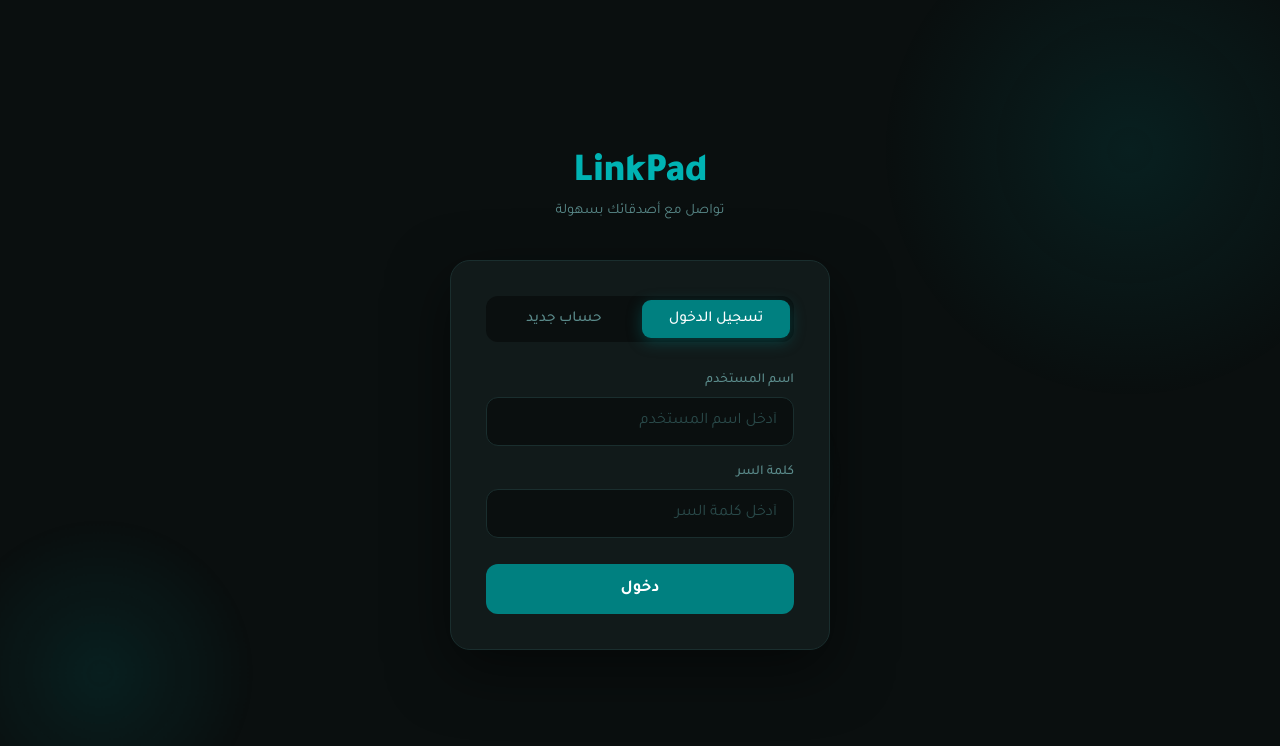
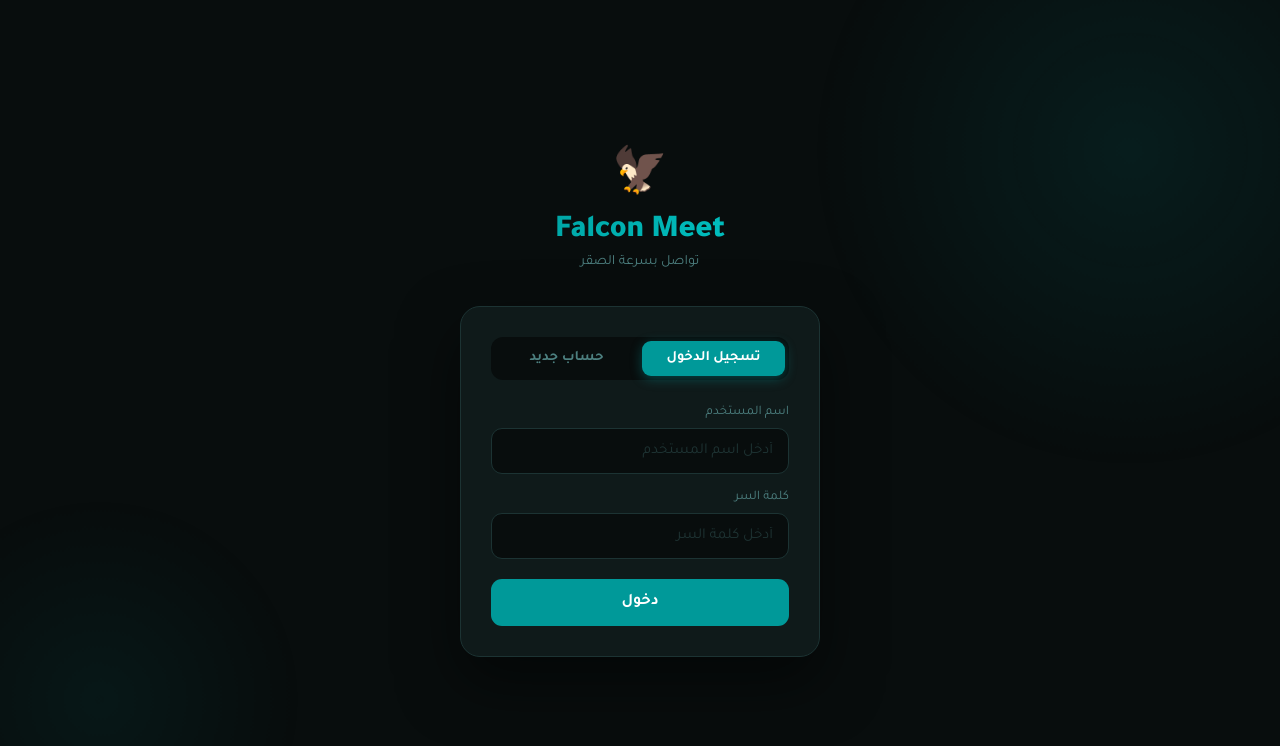
Before and after one commit to bravo36bs-bit/linkpad, a website: page public/login.html in a window 1280 px wide. Both pictures are taken after a click on the button "تسجيل الدخول". Drawn offline with Linux system fonts and the light colour scheme.

Commit message:
Falcon Meet - clean rebuild

```diff
--- a/public/login.html
+++ b/public/login.html
@@ -2,252 +2,221 @@
 <html lang="ar" dir="rtl">
 <head>
 <meta charset="UTF-8">
-    <title>LinkPad - دخول</title>
+<title>Falcon Meet</title>
 <meta name="viewport" content="width=device-width, initial-scale=1.0, maximum-scale=1.0, user-scalable=no">
-    <link href="https://fonts.googleapis.com/css2?family=Tajawal:wght@300;400;500;700;900&display=swap" rel="stylesheet">
+<link href="https://fonts.googleapis.com/css2?family=Tajawal:wght@400;500;700;900&display=swap" rel="stylesheet">
 <style>
 :root {
-            --teal: #008080;
-            --teal-dark: #005f5f;
-            --teal-light: #00b3b3;
-            --bg: #0a0f0f;
-            --card: #111a1a;
-            --border: #1a2e2e;
-            --text: #e8f4f4;
-            --muted: #5a8a8a;
+    --bg:    #080d0d;
+    --card:  #0f1a1a;
+    --border:#1c3333;
+    --teal:  #009999;
+    --teal2: #00cccc;
+    --text:  #dff0f0;
+    --muted: #4d8080;
+}
+* { margin:0; padding:0; box-sizing:border-box; }
+body {
+    font-family:'Tajawal',sans-serif;
+    background:var(--bg);
+    min-height:100vh;
+    display:flex;
+    align-items:center;
+    justify-content:center;
+    overflow:hidden;
 }
 
-        * { margin: 0; padding: 0; box-sizing: border-box; }
-
-        body {
-            font-family: 'Tajawal', sans-serif;
-            background: var(--bg);
-            min-height: 100vh;
-            display: flex;
-            align-items: center;
-            justify-content: center;
-            overflow: hidden;
+/* خلفية */
+.bg {
+    position:fixed; inset:0; z-index:0; overflow:hidden;
+}
+.bg::before {
+    content:'';
+    position:absolute;
+    width:600px; height:600px;
+    border-radius:50%;
+    background:radial-gradient(circle, rgba(0,153,153,.12), transparent 70%);
+    top:-150px; right:-150px;
+    animation:pulse 6s ease-in-out infinite;
+}
+.bg::after {
+    content:'';
+    position:absolute;
+    width:400px; height:400px;
+    border-radius:50%;
+    background:radial-gradient(circle, rgba(0,153,153,.08), transparent 70%);
+    bottom:-100px; left:-100px;
+    animation:pulse 6s ease-in-out infinite 3s;
+}
+@keyframes pulse {
+    0%,100% { transform:scale(1); }
+    50%      { transform:scale(1.1); }
 }
 
-        /* خلفية متحركة */
-        .bg-circles {
-            position: fixed;
-            inset: 0;
-            pointer-events: none;
-            z-index: 0;
-        }
-        .bg-circles span {
-            position: absolute;
-            border-radius: 50%;
-            background: radial-gradient(circle, rgba(0,128,128,0.15), transparent 70%);
-            animation: float 8s infinite ease-in-out;
-        }
-        .bg-circles span:nth-child(1) { width: 500px; height: 500px; top: -100px; right: -100px; animation-delay: 0s; }
-        .bg-circles span:nth-child(2) { width: 300px; height: 300px; bottom: -50px; left: -50px; animation-delay: 3s; }
-        .bg-circles span:nth-child(3) { width: 200px; height: 200px; top: 50%; left: 50%; animation-delay: 5s; }
-
-        @keyframes float {
-            0%, 100% { transform: translateY(0) scale(1); }
-            50% { transform: translateY(-30px) scale(1.05); }
+.wrap {
+    position:relative; z-index:1;
+    width:100%; max-width:400px;
+    padding:20px;
 }
 
-        .container {
-            position: relative;
-            z-index: 1;
-            width: 100%;
-            max-width: 420px;
-            padding: 20px;
+/* Logo */
+.logo {
+    text-align:center;
+    margin-bottom:35px;
+    animation:fadeDown .5s ease;
+}
+.logo .falcon { font-size:2.8rem; margin-bottom:6px; }
+.logo h1 {
+    font-size:2rem; font-weight:900;
+    background:linear-gradient(135deg, var(--teal), var(--teal2));
+    -webkit-background-clip:text;
+    -webkit-text-fill-color:transparent;
+    letter-spacing:-0.5px;
+}
+.logo p { color:var(--muted); font-size:.88rem; margin-top:4px; }
+
+@keyframes fadeDown {
+    from { opacity:0; transform:translateY(-15px); }
+    to   { opacity:1; transform:translateY(0); }
 }
 
-        /* الشعار */
-        .logo {
-            text-align: center;
-            margin-bottom: 40px;
-            animation: slideDown 0.6s ease;
+/* Card */
+.card {
+    background:var(--card);
+    border:1px solid var(--border);
+    border-radius:20px;
+    padding:30px;
+    box-shadow:0 25px 60px rgba(0,0,0,.5);
+    animation:fadeUp .5s ease .1s both;
 }
-        .logo h1 {
-            font-size: 2.5rem;
-            font-weight: 900;
-            color: var(--teal-light);
-            letter-spacing: -1px;
-        }
-        .logo p {
-            color: var(--muted);
-            font-size: 0.9rem;
-            margin-top: 5px;
+@keyframes fadeUp {
+    from { opacity:0; transform:translateY(15px); }
+    to   { opacity:1; transform:translateY(0); }
 }
 
-        @keyframes slideDown {
-            from { opacity: 0; transform: translateY(-20px); }
-            to { opacity: 1; transform: translateY(0); }
+/* Tabs */
+.tabs {
+    display:flex;
+    background:var(--bg);
+    border-radius:12px;
+    padding:4px;
+    gap:4px;
+    margin-bottom:25px;
+}
+.tab {
+    flex:1; padding:9px;
+    border:none; border-radius:9px;
+    cursor:pointer;
+    font-family:'Tajawal',sans-serif;
+    font-size:.9rem; font-weight:600;
+    transition:all .3s;
+    background:transparent;
+    color:var(--muted);
+}
+.tab.active {
+    background:var(--teal);
+    color:#fff;
+    box-shadow:0 3px 12px rgba(0,153,153,.4);
 }
 
-        /* البطاقة */
-        .card {
-            background: var(--card);
-            border: 1px solid var(--border);
-            border-radius: 20px;
-            padding: 35px;
-            animation: slideUp 0.6s ease 0.1s both;
-            box-shadow: 0 20px 60px rgba(0,0,0,0.5);
-        }
-
-        @keyframes slideUp {
-            from { opacity: 0; transform: translateY(20px); }
-            to { opacity: 1; transform: translateY(0); }
-        }
-
-        /* تبديل بين تسجيل الدخول والإنشاء */
-        .tabs {
-            display: flex;
-            background: var(--bg);
-            border-radius: 12px;
-            padding: 4px;
-            margin-bottom: 30px;
-            gap: 4px;
-        }
-        .tab {
-            flex: 1;
-            padding: 10px;
-            border: none;
-            border-radius: 9px;
-            cursor: pointer;
-            font-family: 'Tajawal', sans-serif;
-            font-size: 0.95rem;
-            font-weight: 500;
-            transition: all 0.3s ease;
-            background: transparent;
-            color: var(--muted);
-        }
-        .tab.active {
-            background: var(--teal);
-            color: white;
-            box-shadow: 0 4px 15px rgba(0,128,128,0.4);
-        }
-
-        /* الحقول */
-        .field {
-            margin-bottom: 18px;
-        }
-        .field label {
-            display: block;
-            color: var(--muted);
-            font-size: 0.85rem;
-            margin-bottom: 8px;
-            font-weight: 500;
-        }
+/* Fields */
+.field { margin-bottom:16px; }
+.field label { display:block; color:var(--muted); font-size:.82rem; margin-bottom:7px; }
 .field input {
-            width: 100%;
-            padding: 14px 16px;
-            background: var(--bg);
-            border: 1px solid var(--border);
-            border-radius: 12px;
-            color: var(--text);
-            font-family: 'Tajawal', sans-serif;
-            font-size: 1rem;
-            transition: all 0.3s ease;
-            outline: none;
+    width:100%; padding:13px 15px;
+    background:var(--bg);
+    border:1px solid var(--border);
+    border-radius:11px;
+    color:var(--text);
+    font-family:'Tajawal',sans-serif;
+    font-size:.95rem;
+    outline:none;
+    transition:border-color .2s, box-shadow .2s;
 }
 .field input:focus {
-            border-color: var(--teal);
-            box-shadow: 0 0 0 3px rgba(0,128,128,0.15);
+    border-color:var(--teal);
+    box-shadow:0 0 0 3px rgba(0,153,153,.12);
 }
-        .field input::placeholder { color: #2a4a4a; }
+.field input::placeholder { color:#1e3333; }
 
-        /* الزر */
+/* Button */
 .btn {
-            width: 100%;
-            padding: 15px;
-            background: var(--teal);
-            color: white;
-            border: none;
-            border-radius: 12px;
-            font-family: 'Tajawal', sans-serif;
-            font-size: 1.05rem;
-            font-weight: 700;
-            cursor: pointer;
-            transition: all 0.3s ease;
-            margin-top: 8px;
-            position: relative;
-            overflow: hidden;
+    width:100%; padding:14px;
+    background:var(--teal);
+    color:#fff; border:none;
+    border-radius:11px;
+    font-family:'Tajawal',sans-serif;
+    font-size:1rem; font-weight:700;
+    cursor:pointer;
+    transition:all .25s;
+    margin-top:4px;
 }
 .btn:hover:not(:disabled) {
-            background: var(--teal-light);
-            transform: translateY(-2px);
-            box-shadow: 0 8px 25px rgba(0,128,128,0.4);
+    background:var(--teal2);
+    transform:translateY(-2px);
+    box-shadow:0 8px 22px rgba(0,153,153,.4);
 }
-        .btn:disabled {
-            opacity: 0.6;
-            cursor: not-allowed;
+.btn:disabled { opacity:.55; cursor:not-allowed; }
+
+/* Message */
+.msg {
+    margin-top:14px;
+    padding:11px 14px;
+    border-radius:10px;
+    font-size:.87rem;
+    text-align:center;
+    display:none;
 }
+.msg.err  { background:rgba(255,60,60,.08); color:#ff7070; border:1px solid rgba(255,60,60,.2); }
+.msg.ok   { background:rgba(0,153,153,.1);  color:var(--teal2); border:1px solid rgba(0,153,153,.2); }
+.msg.show { display:block; animation:fadeUp .3s ease; }
 
-        /* رسالة الخطأ */
-        .msg {
-            text-align: center;
-            padding: 12px;
-            border-radius: 10px;
-            margin-top: 15px;
-            font-size: 0.9rem;
-            display: none;
-        }
-        .msg.error { background: rgba(255,60,60,0.1); color: #ff6b6b; border: 1px solid rgba(255,60,60,0.2); }
-        .msg.success { background: rgba(0,128,128,0.1); color: var(--teal-light); border: 1px solid rgba(0,128,128,0.2); }
-        .msg.show { display: block; animation: fadeIn 0.3s ease; }
-
-        @keyframes fadeIn {
-            from { opacity: 0; transform: translateY(-5px); }
-            to { opacity: 1; transform: translateY(0); }
-        }
-
-        /* إخفاء/إظهار الفورم */
-        .form-section { display: none; }
-        .form-section.active { display: block; }
+/* Form sections */
+.section { display:none; }
+.section.active { display:block; }
 </style>
 </head>
 <body>
-
-<div class="bg-circles">
-    <span></span><span></span><span></span>
-</div>
-
-<div class="container">
+<div class="bg"></div>
+<div class="wrap">
     <div class="logo">
-        <h1>LinkPad</h1>
-        <p>تواصل مع أصدقائك بسهولة</p>
+        <div class="falcon">🦅</div>
+        <h1>Falcon Meet</h1>
+        <p>تواصل بسرعة الصقر</p>
     </div>
 
     <div class="card">
         <div class="tabs">
             <button class="tab active" onclick="switchTab('login')">تسجيل الدخول</button>
-            <button class="tab" onclick="switchTab('signup')">حساب جديد</button>
+            <button class="tab"        onclick="switchTab('signup')">حساب جديد</button>
         </div>
 
-        <!-- فورم تسجيل الدخول -->
-        <div class="form-section active" id="loginForm">
+        <!-- Login -->
+        <div class="section active" id="loginSection">
             <div class="field">
                 <label>اسم المستخدم</label>
-                <input id="loginUser" type="text" placeholder="أدخل اسم المستخدم" autocomplete="username">
+                <input id="lUser" type="text" placeholder="أدخل اسم المستخدم" autocomplete="username">
             </div>
             <div class="field">
                 <label>كلمة السر</label>
-                <input id="loginPass" type="password" placeholder="أدخل كلمة السر" autocomplete="current-password"
-                    onkeypress="if(event.key==='Enter') login()">
+                <input id="lPass" type="password" placeholder="أدخل كلمة السر"
+                    onkeypress="if(event.key==='Enter')login()">
             </div>
-            <button class="btn" id="loginBtn" onclick="login()">دخول</button>
+            <button class="btn" id="lBtn" onclick="login()">دخول</button>
         </div>
 
-        <!-- فورم إنشاء حساب -->
-        <div class="form-section" id="signupForm">
+        <!-- Signup -->
+        <div class="section" id="signupSection">
             <div class="field">
                 <label>اسم المستخدم</label>
-                <input id="signupUser" type="text" placeholder="اختر اسم مستخدم">
+                <input id="sUser" type="text" placeholder="اختر اسم مستخدم (3 أحرف+)">
             </div>
             <div class="field">
                 <label>كلمة السر</label>
-                <input id="signupPass" type="password" placeholder="اختر كلمة سر قوية"
-                    onkeypress="if(event.key==='Enter') signup()">
+                <input id="sPass" type="password" placeholder="اختر كلمة سر (4 أحرف+)"
+                    onkeypress="if(event.key==='Enter')signup()">
             </div>
-            <button class="btn" id="signupBtn" onclick="signup()">إنشاء الحساب</button>
+            <button class="btn" id="sBtn" onclick="signup()">إنشاء الحساب</button>
         </div>
 
         <div class="msg" id="msg"></div>
@@ -255,17 +224,16 @@
 </div>
 
 <script>
-    const API_URL = 'https://linkpad-chat.onrender.com';
+const API = 'https://linkpad-chat.onrender.com';
 
-    // لو عنده توكن روح للداشبورد
-    if (localStorage.getItem('token')) window.location.href = 'dashboard.html';
+if (localStorage.getItem('token')) location.href = 'dashboard.html';
 
 function switchTab(tab) {
-        document.querySelectorAll('.tab').forEach((t, i) => {
-            t.classList.toggle('active', (tab === 'login' && i === 0) || (tab === 'signup' && i === 1));
-        });
-        document.getElementById('loginForm').classList.toggle('active', tab === 'login');
-        document.getElementById('signupForm').classList.toggle('active', tab === 'signup');
+    document.querySelectorAll('.tab').forEach((t,i) =>
+        t.classList.toggle('active', (tab==='login'&&i===0)||(tab==='signup'&&i===1))
+    );
+    document.getElementById('loginSection').classList.toggle('active', tab==='login');
+    document.getElementById('signupSection').classList.toggle('active', tab==='signup');
     hideMsg();
 }
 
@@ -274,78 +242,60 @@
     el.textContent = text;
     el.className = `msg ${type} show`;
 }
-
-    function hideMsg() {
-        document.getElementById('msg').className = 'msg';
-    }
+function hideMsg() { document.getElementById('msg').className = 'msg'; }
 
 async function login() {
-        const username = document.getElementById('loginUser').value.trim();
-        const password = document.getElementById('loginPass').value;
-        const btn = document.getElementById('loginBtn');
+    const username = document.getElementById('lUser').value.trim();
+    const password = document.getElementById('lPass').value;
+    const btn      = document.getElementById('lBtn');
+    if (!username || !password) return showMsg('يرجى ملء جميع الحقول', 'err');
 
-        if (!username || !password) return showMsg('يرجى ملء جميع الحقول', 'error');
-
-        btn.disabled = true;
-        btn.textContent = 'جاري التحقق...';
-        hideMsg();
-
+    btn.disabled = true; btn.textContent = 'جاري التحقق...'; hideMsg();
     try {
-            const res = await fetch(`${API_URL}/login`, {
-                method: 'POST',
-                headers: { 'Content-Type': 'application/json' },
-                body: JSON.stringify({ username, password })
+        const res  = await fetch(`${API}/login`, {
+            method:'POST',
+            headers:{'Content-Type':'application/json'},
+            body:JSON.stringify({ username, password })
         });
         const data = await res.json();
-
         if (res.ok && data.token) {
             localStorage.setItem('token', data.token);
-                showMsg('تم الدخول بنجاح! جاري التحويل...', 'success');
-                setTimeout(() => window.location.href = 'dashboard.html', 800);
+            showMsg('تم الدخول! جاري التحويل...', 'ok');
+            setTimeout(() => location.href = 'dashboard.html', 700);
         } else {
-                showMsg(data.error || 'خطأ في اسم المستخدم أو كلمة السر', 'error');
-                btn.disabled = false;
-                btn.textContent = 'دخول';
+            showMsg(data.error || 'خطأ في البيانات', 'err');
+            btn.disabled = false; btn.textContent = 'دخول';
         }
     } catch {
-            showMsg('تعذر الاتصال بالسيرفر', 'error');
-            btn.disabled = false;
-            btn.textContent = 'دخول';
+        showMsg('تعذر الاتصال بالسيرفر', 'err');
+        btn.disabled = false; btn.textContent = 'دخول';
     }
 }
 
 async function signup() {
-        const username = document.getElementById('signupUser').value.trim();
-        const password = document.getElementById('signupPass').value;
-        const btn = document.getElementById('signupBtn');
+    const username = document.getElementById('sUser').value.trim();
+    const password = document.getElementById('sPass').value;
+    const btn      = document.getElementById('sBtn');
+    if (!username || !password) return showMsg('يرجى ملء جميع الحقول', 'err');
 
-        if (!username || !password) return showMsg('يرجى ملء جميع الحقول', 'error');
-        if (password.length < 4) return showMsg('كلمة السر يجب أن تكون 4 أحرف على الأقل', 'error');
-
-        btn.disabled = true;
-        btn.textContent = 'جاري الإنشاء...';
-        hideMsg();
-
+    btn.disabled = true; btn.textContent = 'جاري الإنشاء...'; hideMsg();
     try {
-            const res = await fetch(`${API_URL}/signup`, {
-                method: 'POST',
-                headers: { 'Content-Type': 'application/json' },
-                body: JSON.stringify({ username, password })
+        const res  = await fetch(`${API}/signup`, {
+            method:'POST',
+            headers:{'Content-Type':'application/json'},
+            body:JSON.stringify({ username, password })
         });
         const data = await res.json();
-
         if (res.ok) {
-                showMsg('تم إنشاء الحساب! يمكنك تسجيل الدخول الآن', 'success');
+            showMsg('تم إنشاء الحساب! يمكنك تسجيل الدخول الآن', 'ok');
             setTimeout(() => switchTab('login'), 1500);
         } else {
-                showMsg(data.error || 'خطأ في إنشاء الحساب', 'error');
+            showMsg(data.error || 'خطأ في الإنشاء', 'err');
         }
     } catch {
-            showMsg('تعذر الاتصال بالسيرفر', 'error');
+        showMsg('تعذر الاتصال بالسيرفر', 'err');
     }
-
-        btn.disabled = false;
-        btn.textContent = 'إنشاء الحساب';
+    btn.disabled = false; btn.textContent = 'إنشاء الحساب';
 }
 </script>
 </body>
```
Lines whose indentation alone changed are shown as unchanged.
